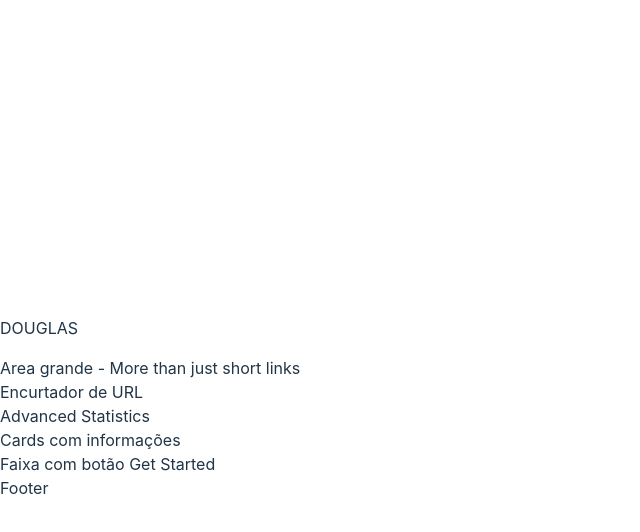
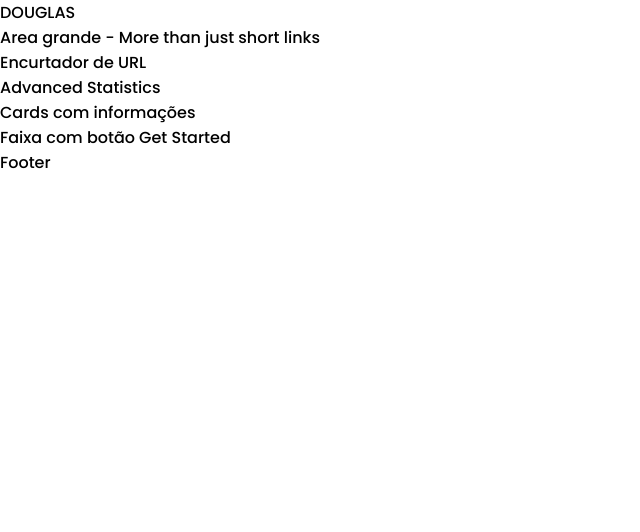
Before and after one commit to dougpassos/url-shortening-api-master, a React (Vite) app: page / in a window 1280 px wide. Shown: the top 532 px of the page, without its empty margins (0-640 px from the left). Built offline with nearby package versions, Linux system fonts and the light colour scheme.

Commit message:
css reset  add font e var cores

```diff
--- a/src/index.css
+++ b/src/index.css
@@ -1,3 +1,28 @@
+@import url('https://fonts.googleapis.com/css2?family=Poppins:ital,wght@0,500;0,700;1,500;1,700&display=swap');
+
+* {
+  padding: 0;
+  margin: 0;
+  border: 0;
+  box-sizing: border-box
+}
+
+
+
+:root {
+  font-family: 'Poppins', sans-serif;
+  --primary-cyan: hsl(180, 66%, 49%);
+  --primary-dark-violet: hsl(257, 27%, 26%);
+  --secondary-red: hsl(0, 87%, 67%);
+  --neutral-gray: hsl(0, 0%, 75%);
+  --neutral-grayish-violet: hsl(257, 7%, 63%);
+  --neutral-very-dark-blue: hsl(255, 11%, 22%);
+  --neutral-Very-dark-violet: hsl(260, 8%, 14%);
+}
+
+
+
+/*
 :root {
   font-family: Inter, system-ui, Avenir, Helvetica, Arial, sans-serif;
   line-height: 1.5;
@@ -67,3 +92,4 @@ button:focus-visible {
     background-color: #f9f9f9;
   }
 }
+*/
```
